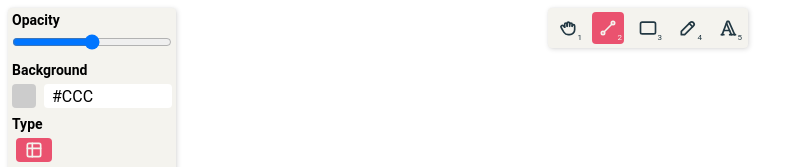
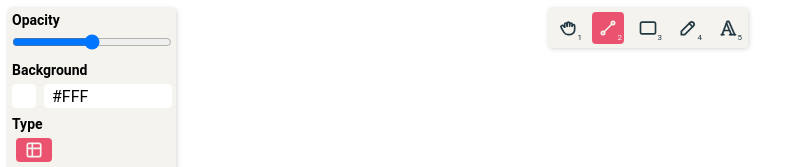
Before and after one commit to assonif/frontend-drawing, a React (Create React App) app: page / in a window 1280 px wide. Shown: the top 167 px of the page, without its empty margins (0-806 px from the left). Built offline with nearby package versions, Linux system fonts and the light colour scheme.

Commit message:
feature/change background color

```diff
--- a/src/components/Canvas/index.js
+++ b/src/components/Canvas/index.js
@@ -145,6 +145,7 @@ import React, {
 import rough from 'roughjs/bundled/rough.esm';
 import getStroke from 'perfect-freehand';
 import { UserContext } from '../../provider';
+import { CanvaConatainer } from './styles';
 
 const generator = rough.generator();
 
@@ -346,7 +347,7 @@ function App() {
 
   const { state } = useContext(UserContext);
 
-  const { tool } = useMemo(() => state, [state]);
+  const { tool, bgColor } = useMemo(() => state, [state]);
 
   useLayoutEffect(() => {
     const canvas = document.getElementById('canvas');
@@ -377,10 +378,6 @@ function App() {
       document.removeEventListener('keydown', undoRedoFunction);
     };
   }, [undo, redo]);
-
-  useEffect(() => {
-    console.log(elements);
-  }, [elements]);
 
   useEffect(() => {
     const textArea = textAreaRef.current;
@@ -581,16 +578,17 @@ function App() {
           data-enable-grammarly="false"
         />
       ) : null}
-      <canvas
+      <CanvaConatainer
         id="canvas"
         width={window.innerWidth}
         height={window.innerHeight}
         onMouseDown={handleMouseDown}
         onMouseMove={handleMouseMove}
         onMouseUp={handleMouseUp}
+        bgColor={bgColor}
       >
         Canvas
-      </canvas>
+      </CanvaConatainer>
     </div>
   );
 }
--- a/src/components/Canvas/styles.js
+++ b/src/components/Canvas/styles.js
@@ -1,5 +1,5 @@
 import styled from 'styled-components';
 
-export const Container = styled.canvas`
-  cursor: ${(props) => (!props.drawing ? 'initial' : 'none')};
+export const CanvaConatainer = styled.canvas`
+  background: ${(props) => props.bgColor}; ;
 `;
--- a/src/components/ColorPicker/index.js
+++ b/src/components/ColorPicker/index.js
@@ -1,11 +1,10 @@
-import React, { useState } from 'react';
+/* eslint-disable react/prop-types */
+import React from 'react';
 import { TwitterPicker } from 'react-color';
 import Tippy from '@tippyjs/react';
 import { Container, InputContainer } from './styles';
 
-function ColorPicker() {
-  const [selectedColor, setSelectedColor] = useState('#ccc');
-
+function ColorPicker({ selectedColor, setSelectedColor }) {
   return (
     <Container>
       <Tippy
--- a/src/components/PageSettings/index.js
+++ b/src/components/PageSettings/index.js
@@ -1,5 +1,7 @@
-import React from 'react';
+import React, { useContext, useMemo } from 'react';
 import { TbCircle, TbTable } from 'react-icons/tb';
+import { UserContext } from '../../provider';
+import { changeBgColor } from '../../store/modules/tool/actions';
 import ColorPicker from '../ColorPicker';
 import { CustomButton } from '../CustomButton/styles';
 import CustomInputRange from '../CustomInputRange';
@@ -8,15 +10,28 @@ import FloatingContainer from '../FloatingContainer';
 import SettingsSection from '../SettingsSection';
 
 function PageSettings() {
+  const { dispatch, state } = useContext(UserContext);
+
+  const { bgColor } = useMemo(() => state, [state]);
+
+  const handleChangeBgColor = (value) => {
+    dispatch(changeBgColor(value));
+  };
+
   return (
     <FloatingContainer position="fixed" positioning={{ top: 0, left: 0 }}>
       <div>
         <SettingsSection title="Opacity">
           <CustomInputRange initialValue={0.5} />
         </SettingsSection>
+
         <SettingsSection title="Background">
-          <ColorPicker />
+          <ColorPicker
+            selectedColor={bgColor}
+            setSelectedColor={handleChangeBgColor}
+          />
         </SettingsSection>
+
         <SettingsSection title="Type">
           <CustomButton isSelected type="rectangle">
             <TbTable />
--- a/src/store/modules/tool/actions.js
+++ b/src/store/modules/tool/actions.js
@@ -1,6 +1,15 @@
+import { CHANGE_BG_COLOR, CHANGE_TOOL } from './actionsType';
+
 export function changeTool(payload) {
   return {
-    type: '@tool/CHANGE_TOOL',
+    type: CHANGE_TOOL,
     payload,
   };
 }
+
+export function changeBgColor(payload) {
+  return {
+    type: CHANGE_BG_COLOR,
+    payload,
+  };
+}
--- a/src/store/modules/tool/actionsType.js
+++ b/src/store/modules/tool/actionsType.js
@@ -1 +1,3 @@
 export const CHANGE_TOOL = '@tool/CHANGE_TOOL';
+
+export const CHANGE_BG_COLOR = '@tool/CHANGE_BG_COLOR';
--- a/src/store/modules/tool/reducer.js
+++ b/src/store/modules/tool/reducer.js
@@ -1,7 +1,8 @@
-import { CHANGE_TOOL } from './actionsType';
+import { CHANGE_BG_COLOR, CHANGE_TOOL } from './actionsType';
 
 export const initialState = {
   tool: 'line',
+  bgColor: '#fff',
 };
 
 export const toolReducer = (state, { type, payload }) => {
@@ -13,6 +14,13 @@ export const toolReducer = (state, { type, payload }) => {
       };
     }
 
+    case CHANGE_BG_COLOR: {
+      return {
+        ...state,
+        bgColor: payload,
+      };
+    }
+
     default:
       return state;
   }
```
